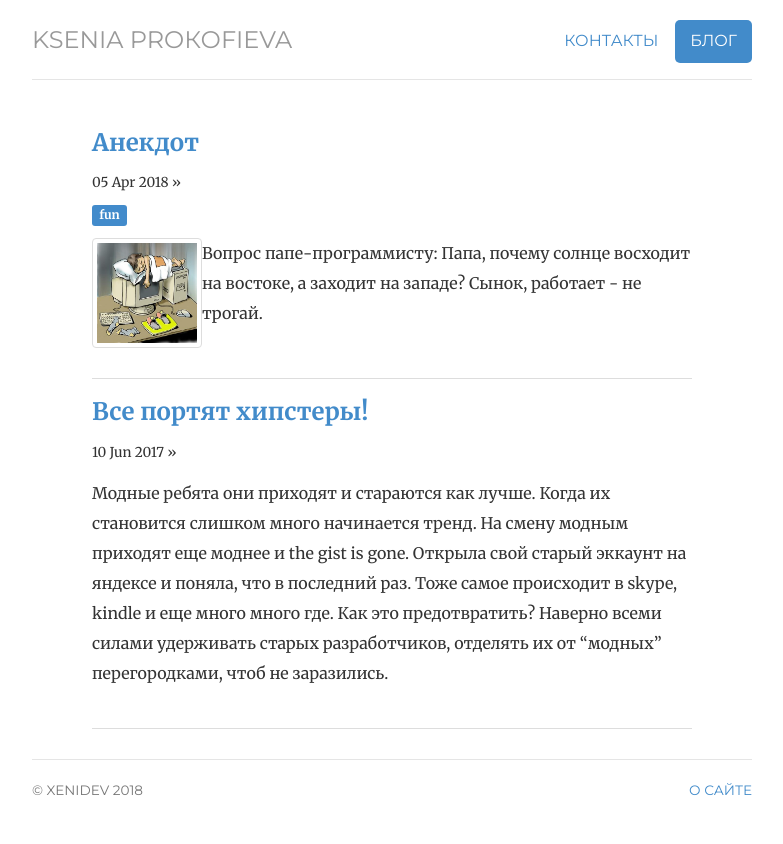
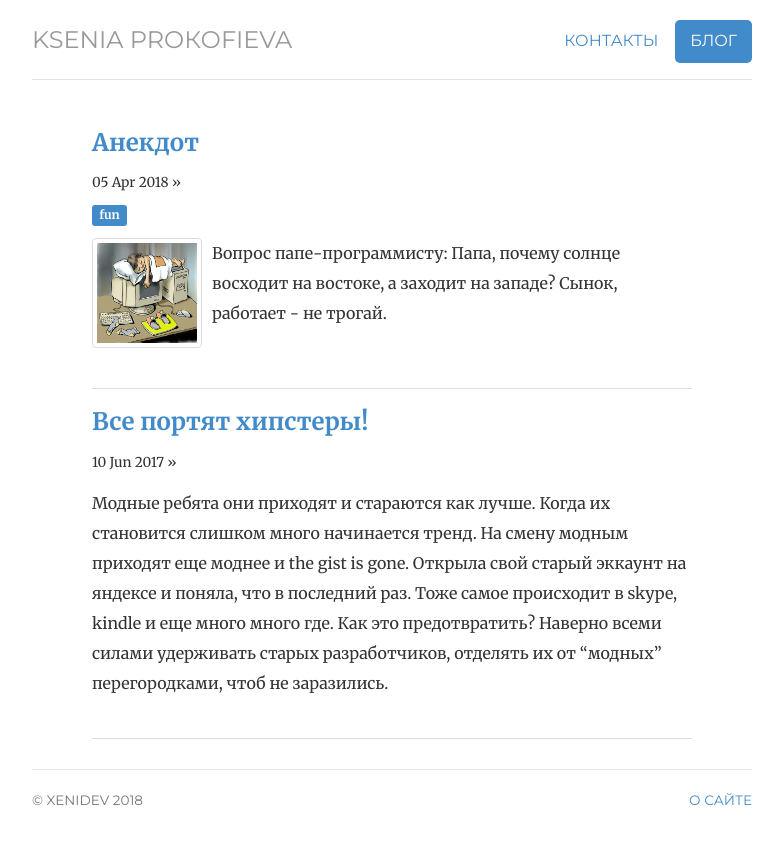
Before and after one commit to ValeraS/xenidev.github.io, a Jekyll site: the page built from notes/index.html, in a window 1280 px wide. Shown: the top 844 px of the page, without its empty margins (248-1031 px from the left). Built offline with Jekyll 4.4.1, drawn with Linux system fonts in a browser that asks for light colours.

Commit message:
Update style.css

```diff
--- a/css/style.css
+++ b/css/style.css
@@ -125,4 +125,6 @@ pre.prettyprint { padding: 10px !important; margin: 40px; font-size: 12px;}
     -webkit-background-size: cover;
     background-size: cover;
     background-position: 50% 50%;
+    margin-bottom: 10px;
+    margin-right: 10px
 }
```
